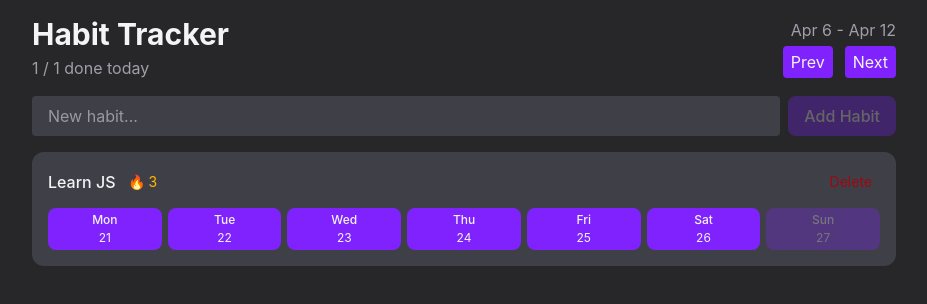
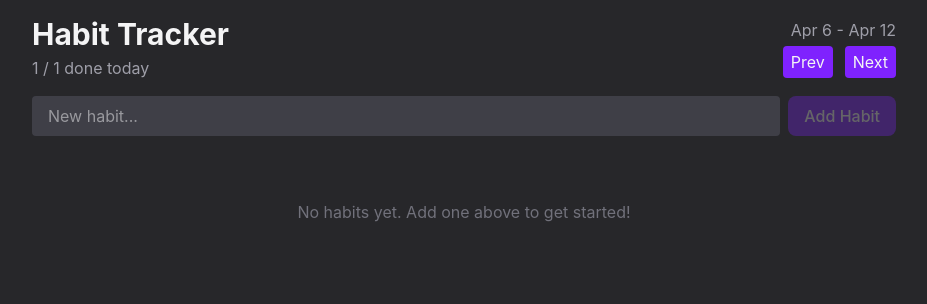
Before and after one commit to dangor220/habit-tracker, a React (Vite) app: page / in a window 1280 px wide. Shown: the top 304 px of the page, without its empty margins (176-1103 px from the left). Built offline with nearby package versions, Linux system fonts and the light colour scheme.

Commit message:
feat: add functionality for habititem

```diff
--- a/src/App.tsx
+++ b/src/App.tsx
@@ -2,19 +2,40 @@ import Header from './components/Header';
 import HabitForm from './components/HabitForm';
 import HabitList, { type Habit } from './components/HabitList';
 import { useState } from 'react';
+import { isSameDay } from 'date-fns';
 
 export default function App() {
-  const [habits, setHabits] = useState<Habit[]>([{ id: '0', name: 'Learn JS' }]);
+  const [habits, setHabits] = useState<Habit[]>([]);
 
   const addHabit = (name: string) => {
-    setHabits((prev) => [...prev, { id: crypto.randomUUID(), name }]);
+    setHabits((prev) => [...prev, { id: crypto.randomUUID(), name, completions: [] }]);
+  };
+
+  const deleteHabit = (id: string) => {
+    setHabits((prev) => prev.filter((habit) => habit.id !== id));
+  };
+
+  const toggleHabit = (id: string, date: Date) => {
+    console.log(id, date);
+
+    setHabits((prev) =>
+      prev.map((habit) => {
+        if (habit.id !== id) return habit;
+        const alreadyDone = habit.completions.some((completion) => isSameDay(completion, date));
+        const completions = alreadyDone
+          ? habit.completions.filter((completion) => !isSameDay(completion, date))
+          : [...habit.completions, date];
+
+        return { ...habit, completions };
+      }),
+    );
   };
 
   return (
     <div className="max-w-4xl mx-auto p-4 flex flex-col gap-4">
       <Header />
       <HabitForm addHabit={addHabit} />
-      <HabitList habits={habits} />
+      <HabitList deleteHabit={deleteHabit} toggleHabit={toggleHabit} habits={habits} />
     </div>
   );
 }
--- a/src/components/HabitItem.tsx
+++ b/src/components/HabitItem.tsx
@@ -1,12 +1,14 @@
 import { Button } from './Button';
-import { eachDayOfInterval, endOfWeek, format, isFuture, startOfWeek } from 'date-fns';
+import { eachDayOfInterval, endOfWeek, format, isFuture, isSameDay, startOfWeek } from 'date-fns';
 
 import type { Habit } from './HabitList';
 type HabitItemProps = {
   habit: Habit;
+  deleteHabit: (id: string) => void;
+  toggleHabit: (id: string, date: Date) => void;
 };
 
-export default function HabitItem({ habit }: HabitItemProps) {
+export default function HabitItem({ habit, deleteHabit, toggleHabit }: HabitItemProps) {
   const visibleDates = eachDayOfInterval({
     start: startOfWeek(new Date(), { weekStartsOn: 1 }),
     end: endOfWeek(new Date(), { weekStartsOn: 1 }),
@@ -17,9 +19,12 @@ export default function HabitItem({ habit }: HabitItemProps) {
       <div className="flex items-center justify-between">
         <div className="flex items-center gap-3">
           <span className="font-medium">{habit.name}</span>
-          <span className="text-sm text-amber-400">🔥 3</span>
+          <span className="text-sm text-amber-400">🔥 {habit.completions.length}</span>
         </div>
-        <Button className="text-sm" variant="ghost-destructive">
+        <Button
+          className="text-sm"
+          variant="ghost-destructive"
+          onClick={() => deleteHabit(habit.id)}>
           Delete
         </Button>
       </div>
@@ -28,7 +33,9 @@ export default function HabitItem({ habit }: HabitItemProps) {
           <Button
             className="flex flex-1 flex-col items-center gap-0.5 rounded-lg text-xs"
             key={date.toISOString()}
-            disabled={isFuture(date)}>
+            disabled={isFuture(date)}
+            variant={habit.completions.some((d) => isSameDay(date, d)) ? 'primary' : 'secondary'}
+            onClick={() => toggleHabit(habit.id, date)}>
             <span className="font-medium">{format(date, 'EEE')}</span>
             <span> {format(date, 'd')}</span>
           </Button>
--- a/src/components/HabitList.tsx
+++ b/src/components/HabitList.tsx
@@ -1,11 +1,13 @@
 import HabitItem from './HabitItem';
 
-export type Habit = { id: string; name: string };
+export type Habit = { id: string; name: string; completions: Date[] };
 type HabitListProps = {
   habits: Habit[];
+  deleteHabit: (id: string) => void;
+  toggleHabit: (id: string, date: Date) => void;
 };
 
-export default function HabitList({ habits }: HabitListProps) {
+export default function HabitList({ habits, deleteHabit, toggleHabit }: HabitListProps) {
   if (habits.length === 0) {
     return (
       <p className="text-center text-zinc-500 py-12">
@@ -17,7 +19,12 @@ export default function HabitList({ habits }: HabitListProps) {
   return (
     <div className="flex flex-col gap-3">
       {habits.map((habit) => (
-        <HabitItem key={habit.id} habit={habit} />
+        <HabitItem
+          key={habit.id}
+          habit={habit}
+          deleteHabit={deleteHabit}
+          toggleHabit={toggleHabit}
+        />
       ))}
     </div>
   );
```
